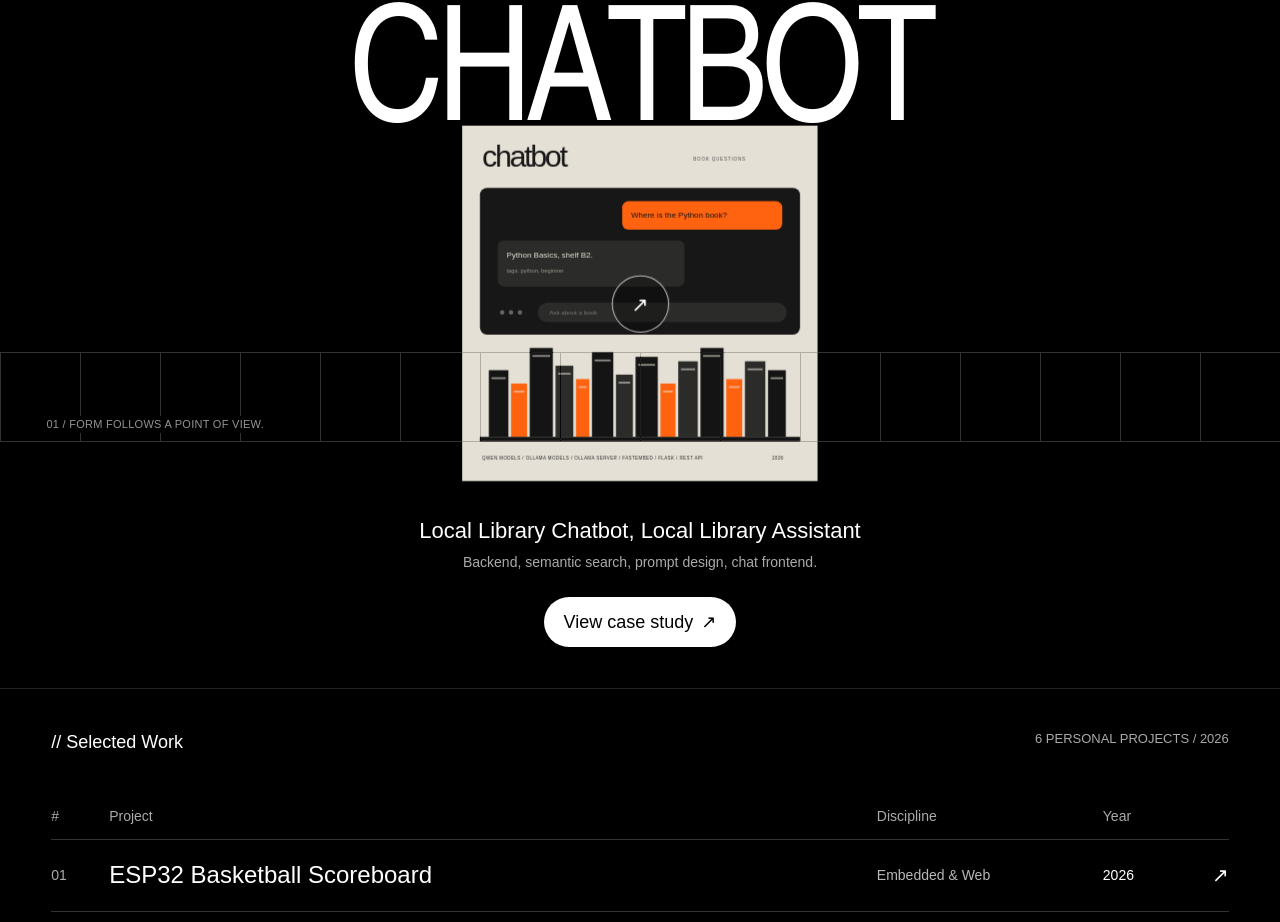
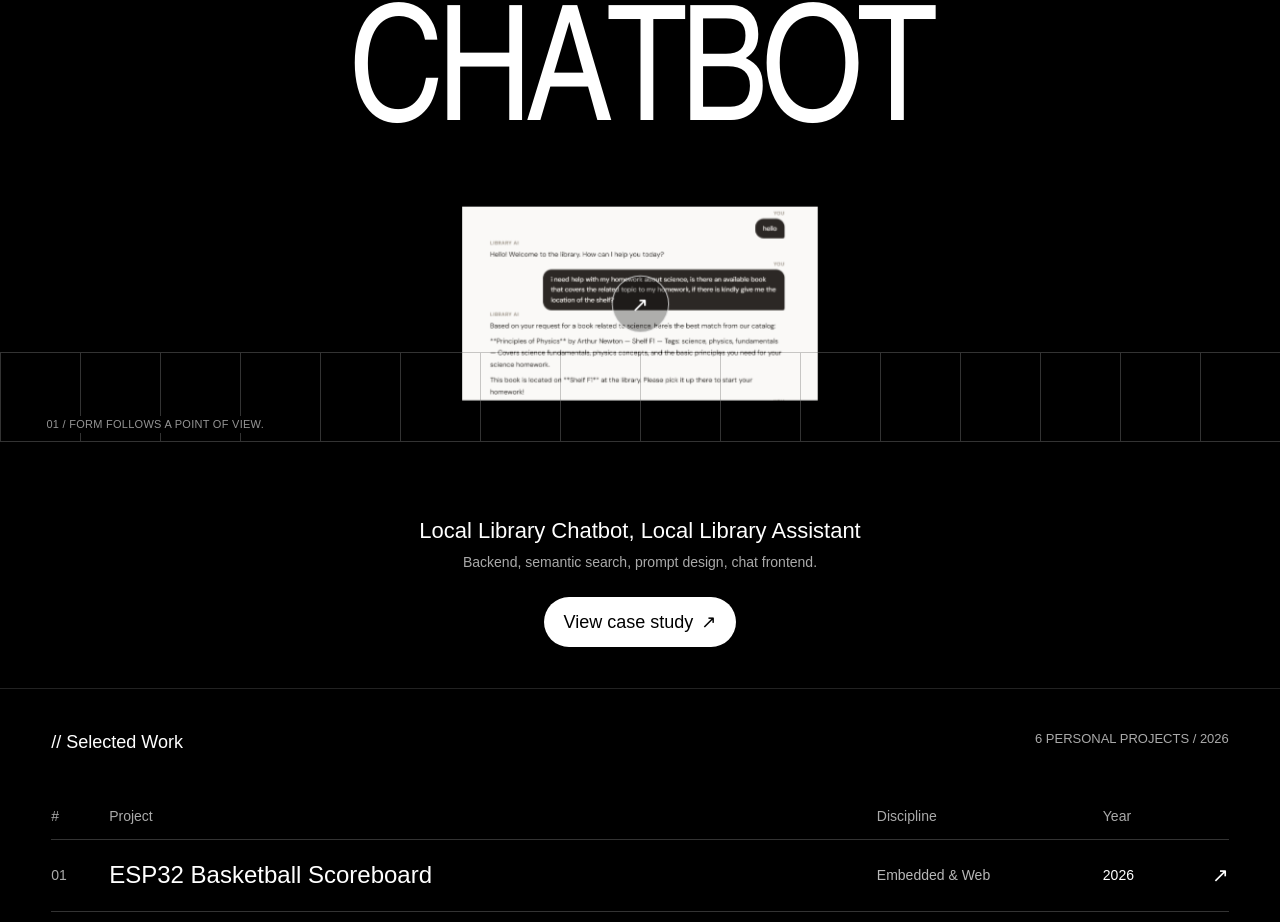
Before and after one commit to Webyss12/Portfolio-React, a React (Vite) app in the folder asher-portfolio/: page / in a window 1280 px wide. Shown: the part 2259-3181 px from the top of the page. Built offline with nearby package versions, Linux system fonts and the light colour scheme; a web font is replaced by a local one.

Commit message:
added new png

```diff
--- a/asher-portfolio/src/art/alt.ts
+++ b/asher-portfolio/src/art/alt.ts
@@ -4,7 +4,7 @@ import type { ArtKey } from '../types';
 export const ART_ALT: Partial<Record<ArtKey, string>> = {
   scoreboard: 'Illustration of the basketball scoreboard: seven-segment score displays, a period display, a buzzer and web controller buttons.',
   smartled: 'Illustration of the SmartLED dashboard at smartled.local: a glowing LED, a brightness slider and a PWM waveform.',
-  chatbot: 'Illustration of the chatbot: a chat asking where a Python book is, above a shelf of book spines.',
+  chatbot: 'Screenshot of the Local Library Chatbot answering a question about a book.',
   waterworks: 'Illustration of the waterworks report: a monthly water consumption bar chart with a water drop.',
   fileserver: 'Illustration of the file server lab: a Company Share folder with Sales, Admin and IT folders and NTFS, share and ABE tags.',
   portfolio: 'Illustration of this portfolio: a browser window with a large name, a button and a list of projects.',
--- a/asher-portfolio/src/components/CaseStudy.tsx
+++ b/asher-portfolio/src/components/CaseStudy.tsx
@@ -37,7 +37,7 @@ function CaseBody({ project, onClose }: { project: Project; onClose: () => void
         <p className="mt-6 max-w-[760px] text-[20px] leading-snug text-[#d8d5cb]">{project.summary}</p>
 
         <div className="mt-10 flex justify-center border-y border-[#333] bg-[#0b0b0b] py-8">
-          <Artwork name={project.coverKey} labelled className="aspect-square w-full max-w-[540px]" />
+          <Artwork name={project.coverKey} labelled className="w-full max-w-[860px] max-h-[540px]" />
         </div>
 
         <dl className="my-10 grid grid-cols-2 gap-x-8 gap-y-6 max-[561px]:grid-cols-1">
--- a/asher-portfolio/src/data/content.ts
+++ b/asher-portfolio/src/data/content.ts
@@ -33,7 +33,7 @@ export const ASSETS: Assets = {
   statement: null,
   scoreboard: null,
   smartled: null,
-  chatbot: null,
+  chatbot: '/chatbot.png',
   waterworks: null,
   fileserver: null,
   portfolio: null,
```
Also changed, not shown: asher-portfolio/public/chatbot.png (added).
